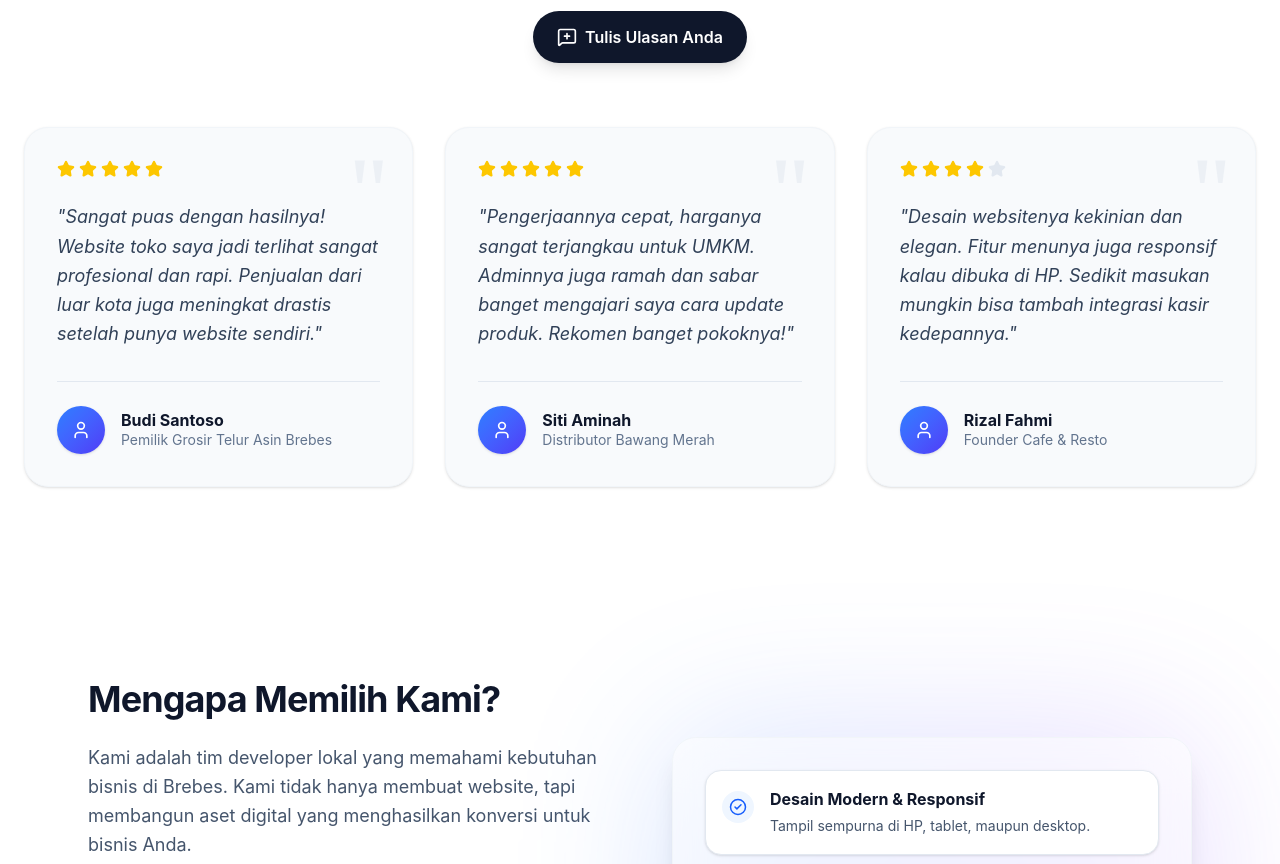
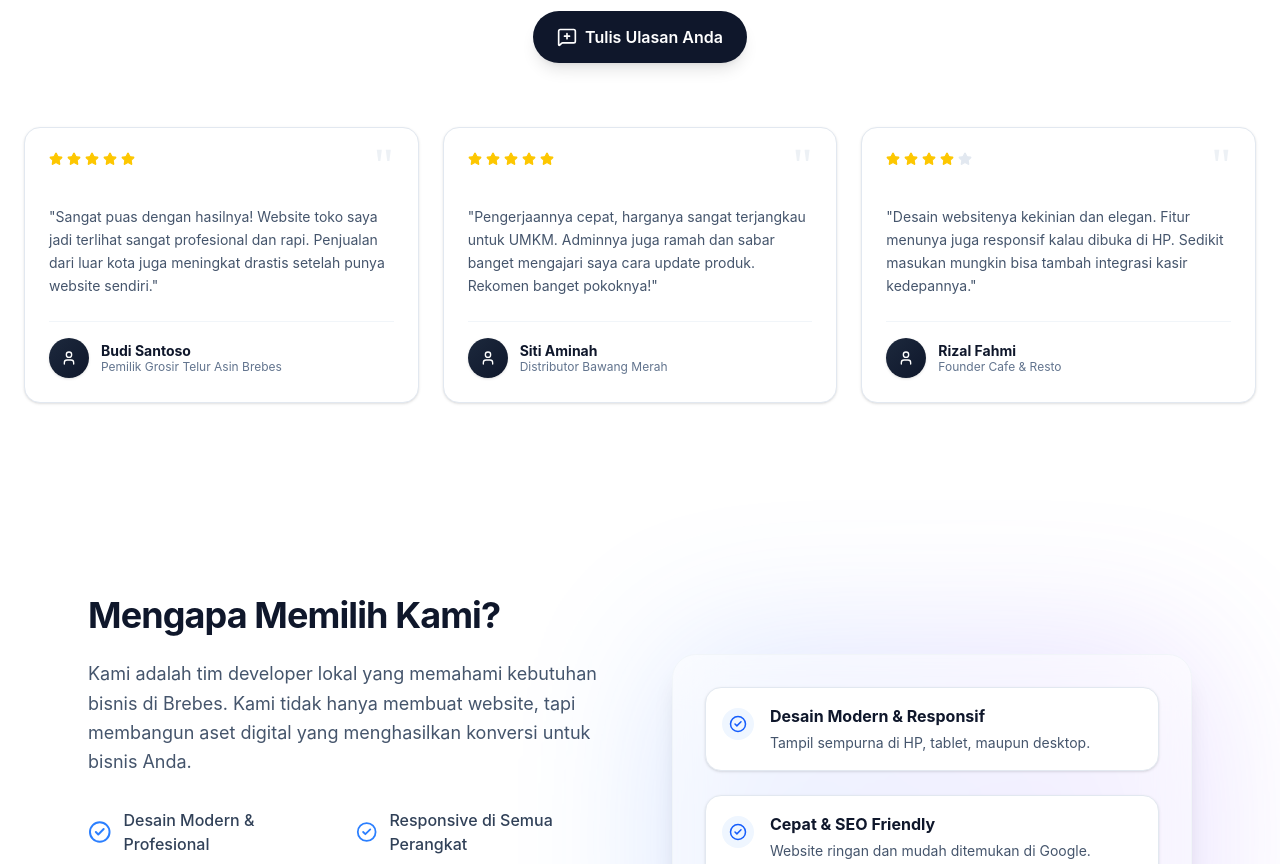
Before and after one commit to salman070104/nusantaradeveloper, a React (Vite) app: page / in a window 1280 px wide. Shown: the part 3400-4264 px from the top of the page. Built offline with nearby package versions, Linux system fonts and the light colour scheme.

Commit message:
Refine testimonial cards to be more compact and neat

```diff
--- a/src/components/Testimonials.jsx
+++ b/src/components/Testimonials.jsx
@@ -58,7 +58,7 @@ const Testimonials = () => {
         {[1, 2, 3, 4, 5].map((star) => (
           <Star
             key={star}
-            size={interactive ? 28 : 18}
+            size={interactive ? 28 : 14}
             className={`${
               star <= rating ? 'fill-yellow-400 text-yellow-400' : 'fill-slate-200 text-slate-200'
             } ${interactive ? 'cursor-pointer hover:scale-110 transition-transform' : ''}`}
@@ -105,30 +105,30 @@ const Testimonials = () => {
         </div>
 
         {/* Reviews Grid */}
-        <div className="grid md:grid-cols-2 lg:grid-cols-3 gap-8">
+        <div className="grid grid-cols-1 md:grid-cols-2 lg:grid-cols-3 md:gap-6 gap-4">
           <AnimatePresence>
             {reviews.map((review, index) => (
               <motion.div
                 key={review.id}
-                initial={{ opacity: 0, scale: 0.9, y: 20 }}
+                initial={{ opacity: 0, scale: 0.95, y: 10 }}
                 animate={{ opacity: 1, scale: 1, y: 0 }}
-                transition={{ duration: 0.4, delay: Math.min(index * 0.1, 0.5) }}
-                className="bg-slate-50 p-8 rounded-3xl shadow-sm border border-slate-100 flex flex-col h-full hover:shadow-md transition-shadow relative overflow-hidden"
+                transition={{ duration: 0.3, delay: Math.min(index * 0.05, 0.3) }}
+                className="bg-white p-6 rounded-2xl shadow-sm border border-slate-200 flex flex-col h-full hover:shadow-md transition-shadow relative"
               >
-                {/* Decorative Quote Icon Background */}
-                <div className="absolute top-4 right-6 text-slate-200 opacity-50 text-8xl font-serif leading-none">"</div>
+                <div className="flex justify-between items-start mb-4">
+                  {renderStars(review.rating)}
+                  <div className="text-slate-200 opacity-60 text-5xl font-serif leading-none mt-[-10px]">"</div>
+                </div>
 
-                <div className="mb-6 relative z-10">
-                  {renderStars(review.rating)}
-                </div>
-                <p className="text-slate-700 mb-8 flex-1 italic relative z-10 leading-relaxed text-lg">"{review.comment}"</p>
-                <div className="flex items-center gap-4 mt-auto pt-6 border-t border-slate-200 relative z-10">
-                  <div className="w-12 h-12 bg-gradient-to-br from-blue-500 to-indigo-600 rounded-full flex items-center justify-center text-white shadow-sm shrink-0">
-                    <User size={20} />
+                <p className="text-slate-600 mb-6 flex-1 text-sm leading-relaxed">"{review.comment}"</p>
+
+                <div className="flex items-center gap-3 pt-4 border-t border-slate-100">
+                  <div className="w-10 h-10 bg-gradient-to-br from-slate-800 to-slate-900 rounded-full flex items-center justify-center text-white shadow-sm shrink-0">
+                    <User size={16} />
                   </div>
                   <div>
-                    <h4 className="font-bold text-slate-900 leading-tight">{review.name}</h4>
-                    <p className="text-sm text-slate-500">{review.role || 'Klien BrebesWeb'}</p>
+                    <h4 className="font-bold text-slate-900 text-sm leading-tight">{review.name}</h4>
+                    <p className="text-xs text-slate-500">{review.role || 'Klien BrebesWeb'}</p>
                   </div>
                 </div>
               </motion.div>
```
